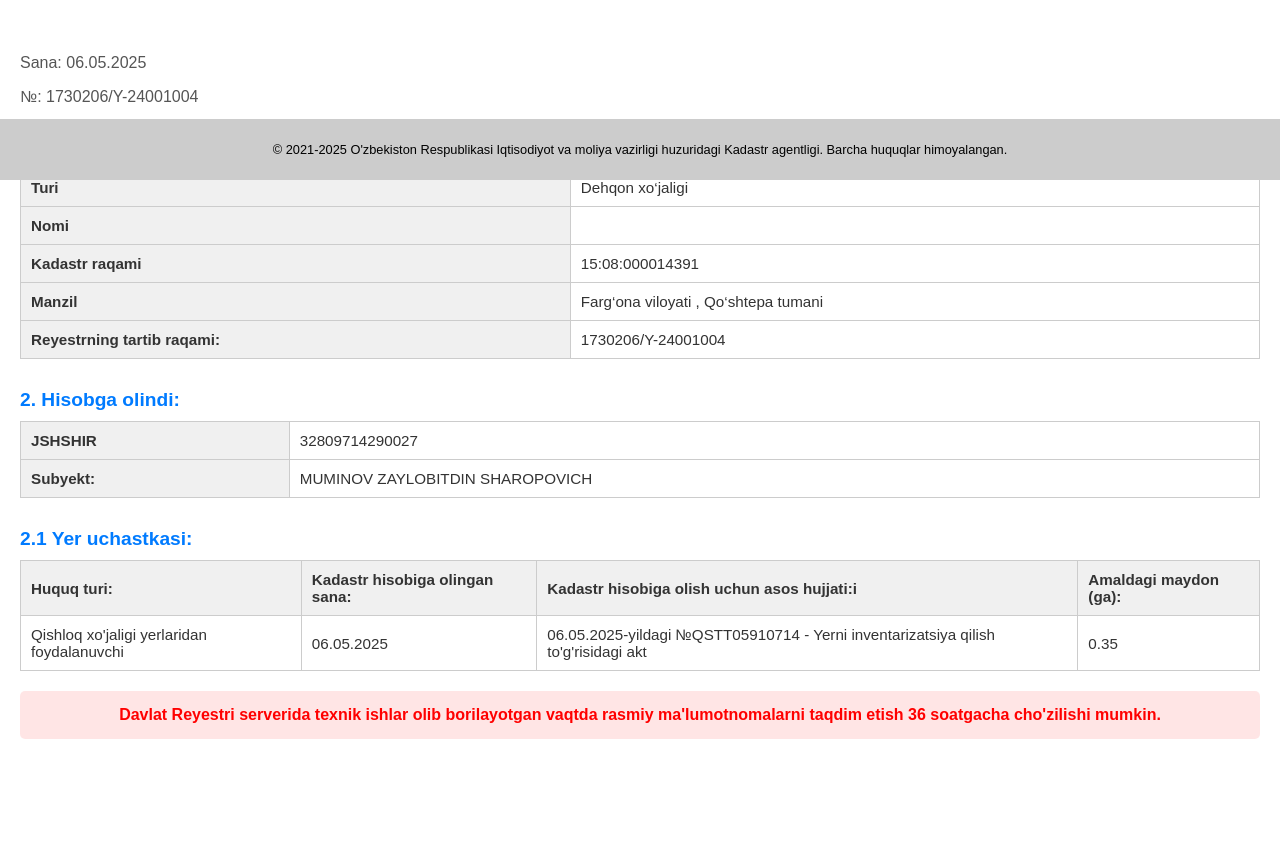
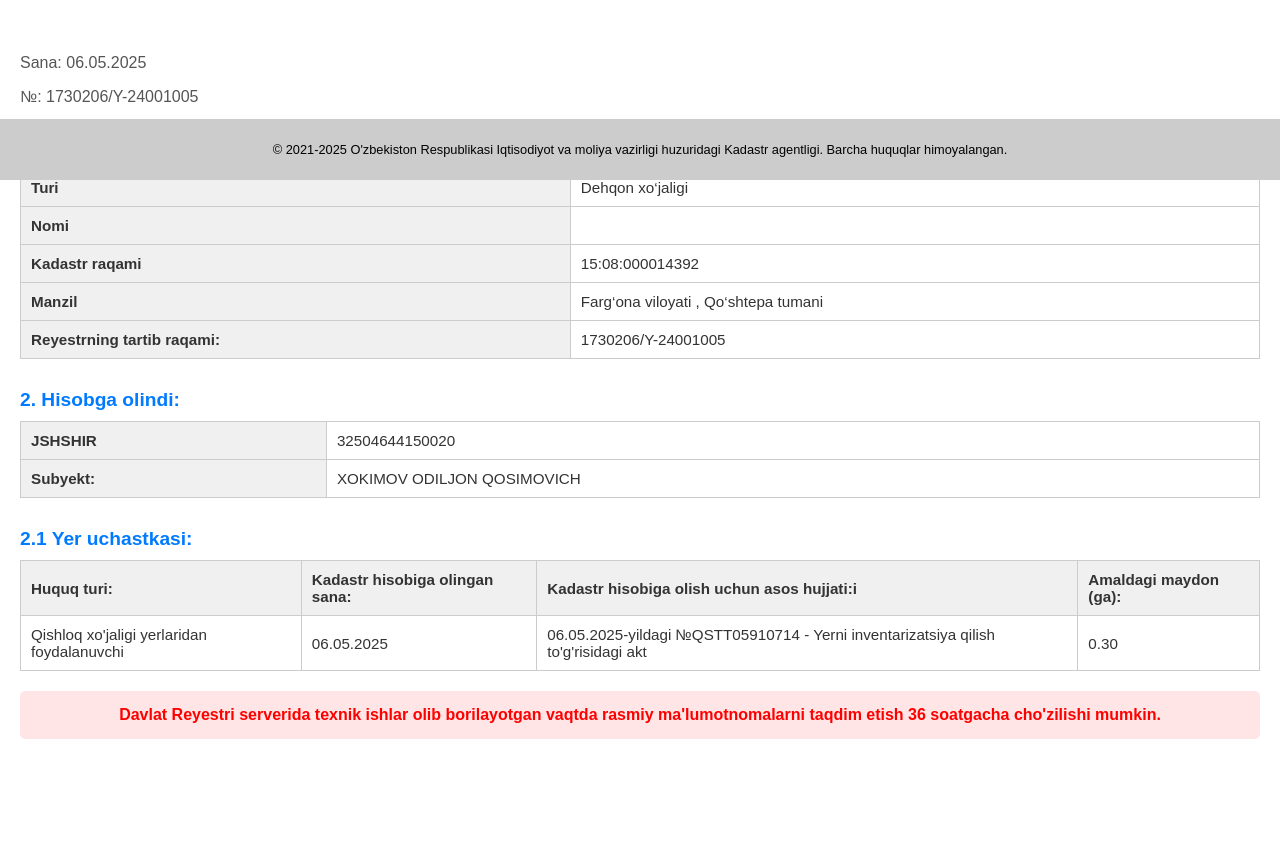
Before and after one commit to madinaaa22/davrestr_kochirma4, a plain HTML site: page index.html in a window 1280 px wide. Shown: the part 620-1472 px from the top of the page. Drawn offline with Linux system fonts and the light colour scheme.

Commit message:
kochirma end

```diff
--- a/index.html
+++ b/index.html
@@ -78,7 +78,7 @@
 
       <section class="registry-info">
         <p class="doc-date">Sana: 06.05.2025</p>
-        <p class="doc-number">№: 1730206/Y-24001004</p>
+        <p class="doc-number">№: 1730206/Y-24001005</p>
 
         <!-- 1. Ko‘chmas mulk obyekti haqida -->
         <div class="info-block">
@@ -86,16 +86,16 @@
           <table>
             <tr><th>Turi</th><td>Dehqon xo‘jaligi</td></tr>
             <tr><th>Nomi</th><td></td></tr>
-            <tr><th>Kadastr raqami</th><td>15:08:000014391</td></tr>
+            <tr><th>Kadastr raqami</th><td>15:08:000014392</td></tr>
             <tr><th>Manzil</th><td>Farg‘ona viloyati , Qo‘shtepa tumani</td></tr>
-            <tr><th>Reyestrning tartib raqami:</th><td>1730206/Y-24001004</td></tr>
+            <tr><th>Reyestrning tartib raqami:</th><td>1730206/Y-24001005</td></tr>
           </table>
         </div>
         <div class="info-block">
             <h3>2. Hisobga olindi:</h3>
             <table>
-              <tr><th>JSHSHIR</th><td>32809714290027</td></tr>
-              <tr><th>Subyekt: </th><td>MUMINOV ZAYLOBITDIN SHAROPOVICH</td></tr>
+              <tr><th>JSHSHIR</th><td>32504644150020</td></tr>
+              <tr><th>Subyekt: </th><td>XOKIMOV ODILJON QOSIMOVICH</td></tr>
             </table>
           </div>
 
@@ -116,7 +116,7 @@
               <td>06.05.2025</td>
               <td>06.05.2025-yildagi №QSTT05910714 - Yerni inventarizatsiya
                 qilish to'g'risidagi akt</td>
-              <td>0.35</td>
+              <td>0.30</td>
             </tr>
           </table>
         </div>
```
